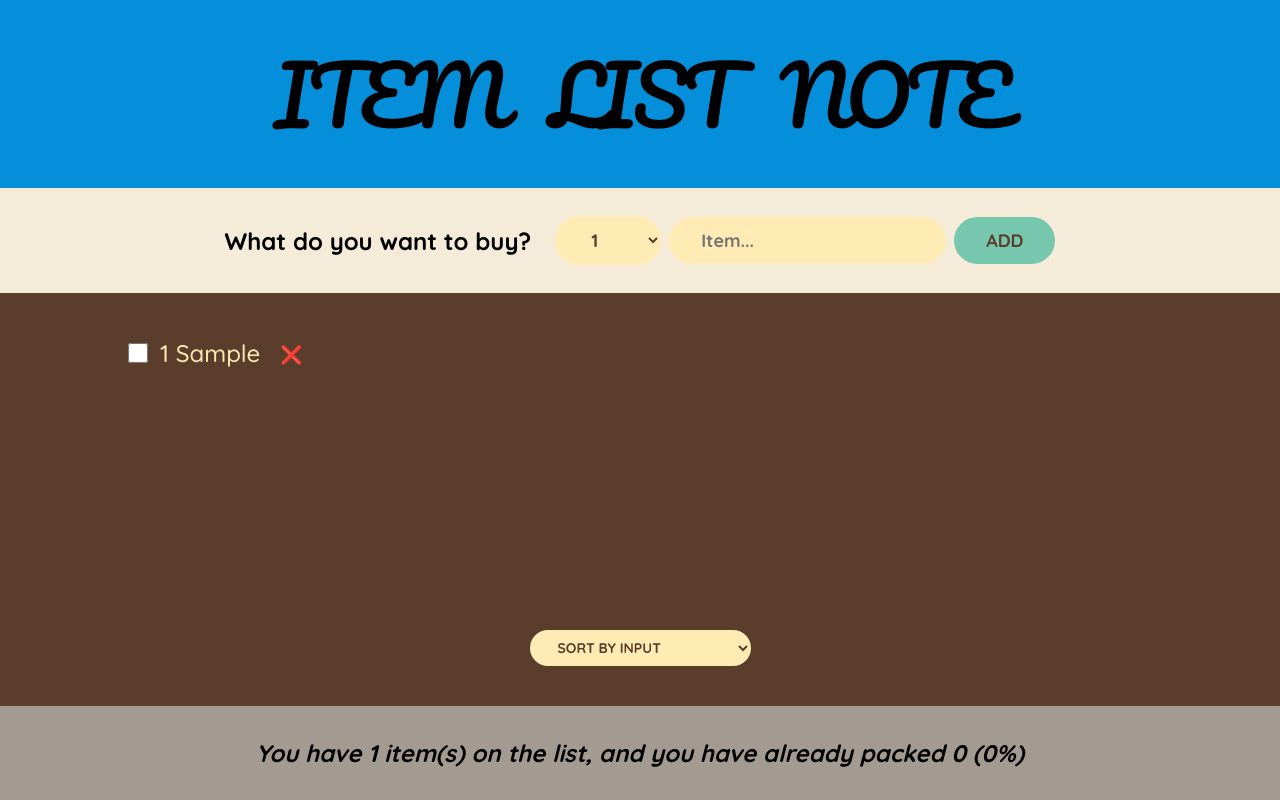
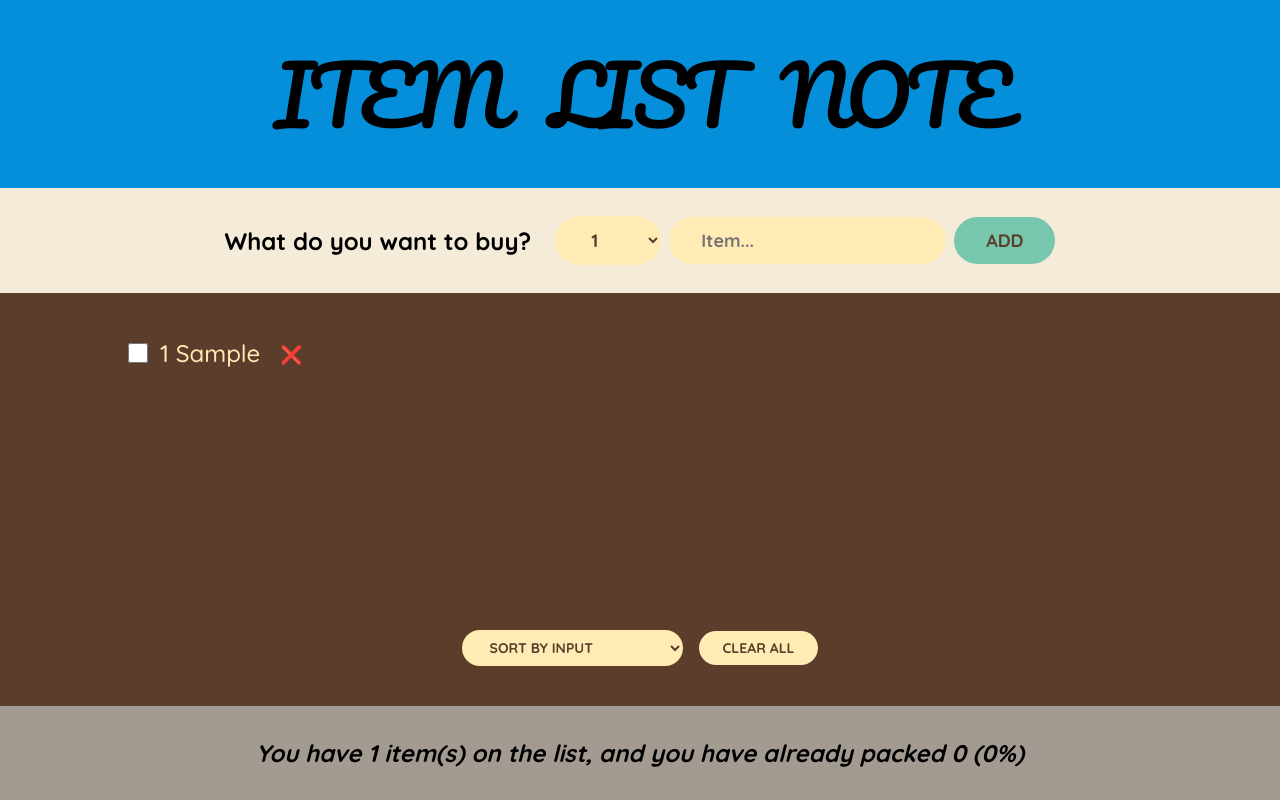
Before and after one commit to Bocahapel/travel-list, a React (Create React App) app: page / in a window 1280 px wide. Both pictures are taken after typing "Sample" into the empty fields and a click on the button "ADD". Built offline with nearby package versions, Linux system fonts and the light colour scheme.

Commit message:
refactoring the code

```diff
--- a/src/App.js
+++ b/src/App.js
@@ -1,4 +1,8 @@
 import { useState } from "react";
+import Logo from "./Logo";
+import Form from "./Form";
+import PackingList from "./PackingList";
+import Stats from "./Stats";
 
 const initialItems = [
   { id: 1, description: "Vegetable", quantity: 1, packed: false },
@@ -155,6 +159,14 @@ export default function App() {
     );
   }
 
+  function handleEmptyArray() {
+    const confirmDelete = window.confirm("Are you sure to clear the list?");
+
+    if (confirmDelete) {
+      setItems([]);
+    }
+  }
+
   return (
     <div className="app">
       <Logo />
@@ -163,168 +175,9 @@ export default function App() {
         items={items}
         onDeleteItems={handleDeleteItem}
         onToggleItems={handleToggleItem}
+        onClearItems={handleEmptyArray}
       />
       <Stats items={items} />
     </div>
   );
 }
-
-/*This is a logo function
- */
-function Logo() {
-  return <h1>Item List Note</h1>;
-}
-
-/* 1. create default Form function with placeholder
-
-function Form() {
-  return (
-    <form className="add-form">
-      <h3>What do you want to buy?</h3>
-    </form>
-  );
-}
-*/
-function Form({ onAddItems }) {
-  const [description, setDescription] = useState("");
-  const [quantity, setQuantity] = useState(1);
-
-  /*this is an event handler*/
-  function handleSubmit(event) {
-    //this will stop the 1 page app reloading everytime user submit something
-    event.preventDefault();
-
-    //if no new item input, i won't save anything
-    if (!description) return;
-
-    //save the new input into newItem
-    const newItem = { quantity, description, packed: false, id: Date.now() };
-    console.log(newItem);
-
-    onAddItems(newItem);
-
-    setDescription("");
-    setQuantity(1);
-  }
-
-  return (
-    <form className="add-form" onSubmit={handleSubmit}>
-      <h3>What do you want to buy?</h3>
-
-      {/* 1. Select is a selection dropdown
-          2. breakdown using array methon so user can adjust the selection length
-      */}
-      <select
-        value={quantity}
-        onChange={(e) => setQuantity(Number(e.target.value))}
-      >
-        {/*Array.from({ length: 20 }, (_, i) => i + 1) is creating an array of number 1-20
-
-            .map((num) => (
-          <option value={num} key={num}>
-            {num}
-          </option>
-            ^for each number, return <option>num</option> that:
-             - value={num} Sets the value of the option (used internally when an option is selected).
-             - key={num} A unique identifier React uses to keep track of elements efficiently during re-rendering.
-        */}
-        {Array.from({ length: 20 }, (_, i) => i + 1).map((num) => (
-          <option value={num} key={num}>
-            {num}
-          </option>
-        ))}
-      </select>
-
-      {/*Input is a textbox that user can type something*/}
-      <input
-        type="text"
-        placeholder="Item..."
-        //the input will be saved and showed on page
-        value={description}
-        onChange={(e) => setDescription(e.target.value)}
-      />
-
-      {/*Button just a button*/}
-      <button>Add</button>
-    </form>
-  );
-}
-
-/* 1. create default packinglist function
-
-the onDeleteItems is from APP then we need to passing this to ITEM function inside PACKINGLIST
- */
-function PackingList({ items, onDeleteItems, onToggleItems }) {
-  const [sortBy, setSortBy] = useState("input");
-  return (
-    <div className="list">
-      <ul>
-        {/*breakdown the array object into item, the {item} is prop that passed into Item component*/}
-        {items.map((item) => (
-          <Item
-            item={item}
-            onDeleteItems={onDeleteItems}
-            onToggleItems={onToggleItems}
-            key={item.id}
-          />
-        ))}
-      </ul>
-      <div className="actions">
-        <select value={sortBy} onChange={(e) => setSortBy(e.target.value)}>
-          <option value="input">Sort by Input</option>
-          <option value="description">Sort by Description</option>
-          <option value="packed">Sort by Pack Status</option>
-        </select>
-      </div>
-    </div>
-  );
-}
-
-/* 1. create Item component with passed props
-   2. the {item} must have the same name with item from <Item item={item}/>
- */
-function Item({ item, onDeleteItems, onToggleItems }) {
-  return (
-    <li>
-      {/*creating checkbox input*/}
-      <input
-        type="checkbox"
-        value={item.packed}
-        onChange={() => onToggleItems(item.id)}
-      />
-      {/*create an if logic to line through the listed item if already packed*/}
-      <span style={item.packed ? { textDecoration: "line-through" } : {}}>
-        {/*props.what based on the object*/}
-        {item.quantity} {item.description}
-      </span>
-      <button onClick={() => onDeleteItems(item.id)}>❌</button>
-    </li>
-  );
-}
-
-/*1. create defaul footer with placeholder
- */
-function Stats({ items }) {
-  if (!items.length)
-    return (
-      <footer className="stats">
-        <p>
-          <em>Start Add Something</em>
-        </p>
-      </footer>
-    );
-
-  const numItems = items.length;
-  const numPacked = items.filter((item) => item.packed).length;
-  const numPercentage = Math.round((numPacked / numItems) * 100);
-
-  return (
-    <footer className="stats">
-      <em>
-        {numPercentage === 100
-          ? "You got everything on the list"
-          : `You have ${numItems} item(s) on the list, and you have already packed ${numPacked} (${numPercentage}%)`}
-      </em>
-    </footer>
-  );
-}
--- /dev/null
+++ b/src/Form.js
@@ -0,0 +1,75 @@
+import { useState } from "react";
+/* 1. create default Form function with placeholder
+
+function Form() {
+  return (
+    <form className="add-form">
+      <h3>What do you want to buy?</h3>
+    </form>
+  );
+}
+*/
+export default function Form({ onAddItems }) {
+  const [description, setDescription] = useState("");
+  const [quantity, setQuantity] = useState(1);
+
+  /*this is an event handler*/
+  function handleSubmit(event) {
+    //this will stop the 1 page app reloading everytime user submit something
+    event.preventDefault();
+
+    //if no new item input, i won't save anything
+    if (!description) return;
+
+    //save the new input into newItem
+    const newItem = { quantity, description, packed: false, id: Date.now() };
+    console.log(newItem);
+
+    onAddItems(newItem);
+
+    setDescription("");
+    setQuantity(1);
+  }
+
+  return (
+    <form className="add-form" onSubmit={handleSubmit}>
+      <h3>What do you want to buy?</h3>
+
+      {/* 1. Select is a selection dropdown
+          2. breakdown using array methon so user can adjust the selection length
+      */}
+      <select
+        value={quantity}
+        onChange={(e) => setQuantity(Number(e.target.value))}
+      >
+        {/*Array.from({ length: 20 }, (_, i) => i + 1) is creating an array of number 1-20
+
+            .map((num) => (
+          <option value={num} key={num}>
+            {num}
+          </option>
+            ^for each number, return <option>num</option> that:
+             - value={num} Sets the value of the option (used internally when an option is selected).
+             - key={num} A unique identifier React uses to keep track of elements efficiently during re-rendering.
+        */}
+        {Array.from({ length: 20 }, (_, i) => i + 1).map((num) => (
+          <option value={num} key={num}>
+            {num}
+          </option>
+        ))}
+      </select>
+
+      {/*Input is a textbox that user can type something*/}
+      <input
+        type="text"
+        placeholder="Item..."
+        //the input will be saved and showed on page
+        value={description}
+        onChange={(e) => setDescription(e.target.value)}
+      />
+
+      {/*Button just a button*/}
+      <button>Add</button>
+    </form>
+  );
+}
--- /dev/null
+++ b/src/Item.js
@@ -0,0 +1,22 @@
+/* 1. create Item component with passed props
+   2. the {item} must have the same name with item from <Item item={item}/>
+ */
+
+export function Item({ item, onDeleteItems, onToggleItems }) {
+  return (
+    <li>
+      {/*creating checkbox input*/}
+      <input
+        type="checkbox"
+        value={item.packed}
+        onChange={() => onToggleItems(item.id)}
+      />
+      {/*create an if logic to line through the listed item if already packed*/}
+      <span style={item.packed ? { textDecoration: "line-through" } : {}}>
+        {/*props.what based on the object*/}
+        {item.quantity} {item.description}
+      </span>
+      <button onClick={() => onDeleteItems(item.id)}>❌</button>
+    </li>
+  );
+}
--- /dev/null
+++ b/src/Logo.js
@@ -0,0 +1,5 @@
+/*This is a logo function
+ */
+export default function Logo() {
+  return <h1>Item List Note</h1>;
+}
--- /dev/null
+++ b/src/PackingList.js
@@ -0,0 +1,56 @@
+import { useState } from "react";
+import { Item } from "./Item";
+
+/* 1. create default packinglist function
+
+the onDeleteItems is from APP then we need to passing this to ITEM function inside PACKINGLIST
+ */
+export default function PackingList({
+  items,
+  onDeleteItems,
+  onToggleItems,
+  onClearItems,
+}) {
+  const [sortBy, setSortBy] = useState("input");
+
+  //derived state to control the sorting selection
+  let sortedItems;
+
+  //sorted by input control
+  if (sortBy === "input") sortedItems = items;
+
+  //sorted by description A-Z control
+  if (sortBy === "description")
+    sortedItems = items
+      .slice()
+      .sort((a, b) => a.description.localeCompare(b.description));
+
+  //sorted by packed status control
+  if (sortBy === "packed")
+    sortedItems = items
+      .slice()
+      .sort((a, b) => Number(b.packed) - Number(a.packed));
+  return (
+    <div className="list">
+      <ul>
+        {/*breakdown the array object into item, the {item} is prop that passed into Item component*/}
+        {sortedItems.map((item) => (
+          <Item
+            item={item}
+            onDeleteItems={onDeleteItems}
+            onToggleItems={onToggleItems}
+            key={item.id}
+          />
+        ))}
+      </ul>
+      <div className="actions">
+        <select value={sortBy} onChange={(e) => setSortBy(e.target.value)}>
+          <option value="input">Sort by Input</option>
+          <option value="description">Sort by Description</option>
+          <option value="packed">Sort by Pack Status</option>
+        </select>
+        <button onClick={onClearItems}>Clear All</button>
+      </div>
+    </div>
+  );
+}
--- /dev/null
+++ b/src/Stats.js
@@ -0,0 +1,26 @@
+/*1. create defaul footer with placeholder
+ */
+export default function Stats({ items }) {
+  if (!items.length)
+    return (
+      <footer className="stats">
+        <p>
+          <em>Start Add Something</em>
+        </p>
+      </footer>
+    );
+
+  const numItems = items.length;
+  const numPacked = items.filter((item) => item.packed).length;
+  const numPercentage = Math.round((numPacked / numItems) * 100);
+
+  return (
+    <footer className="stats">
+      <em>
+        {numPercentage === 100
+          ? "You got everything on the list"
+          : `You have ${numItems} item(s) on the list, and you have already packed ${numPacked} (${numPercentage}%)`}
+      </em>
+    </footer>
+  );
+}
```
